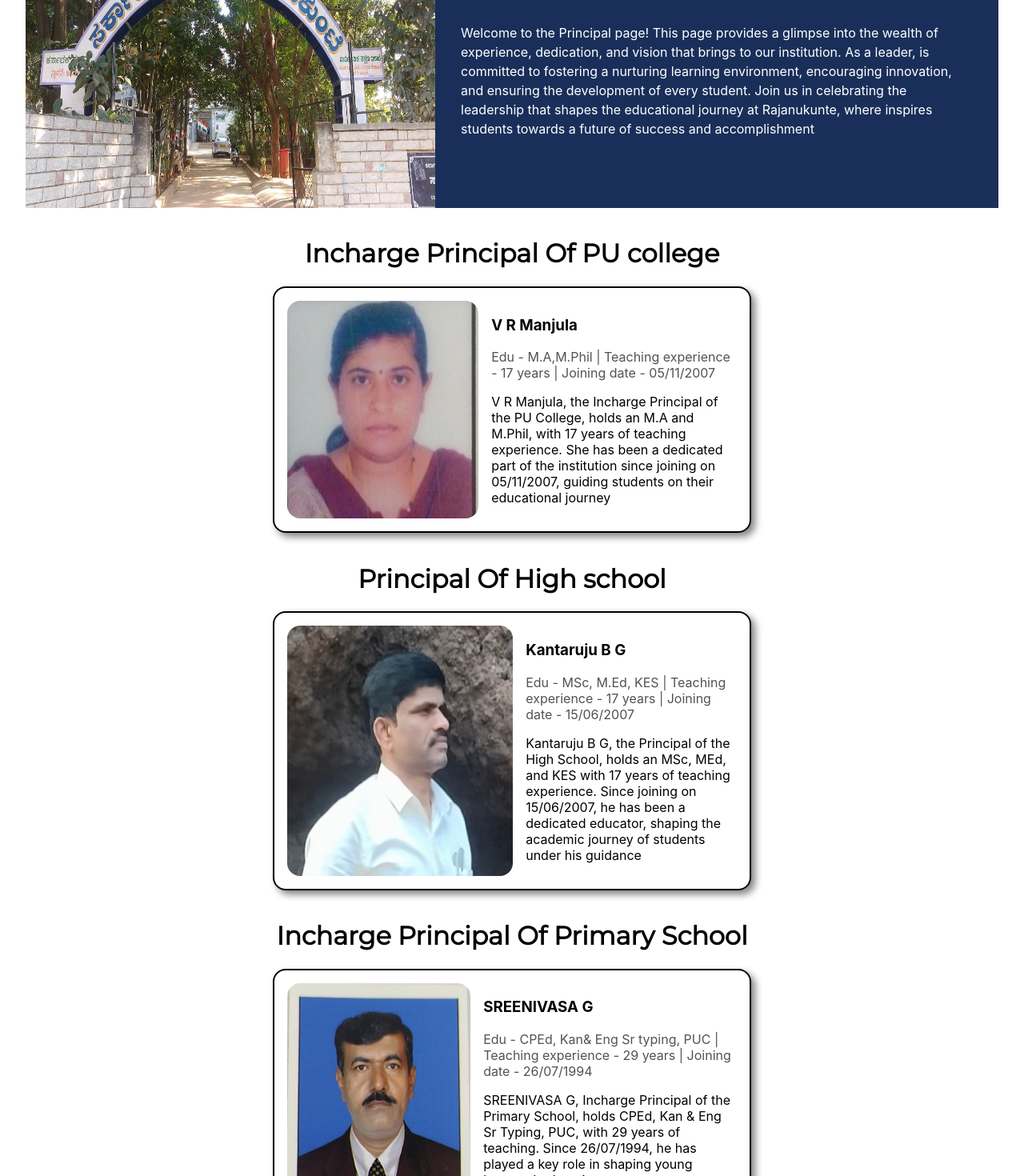
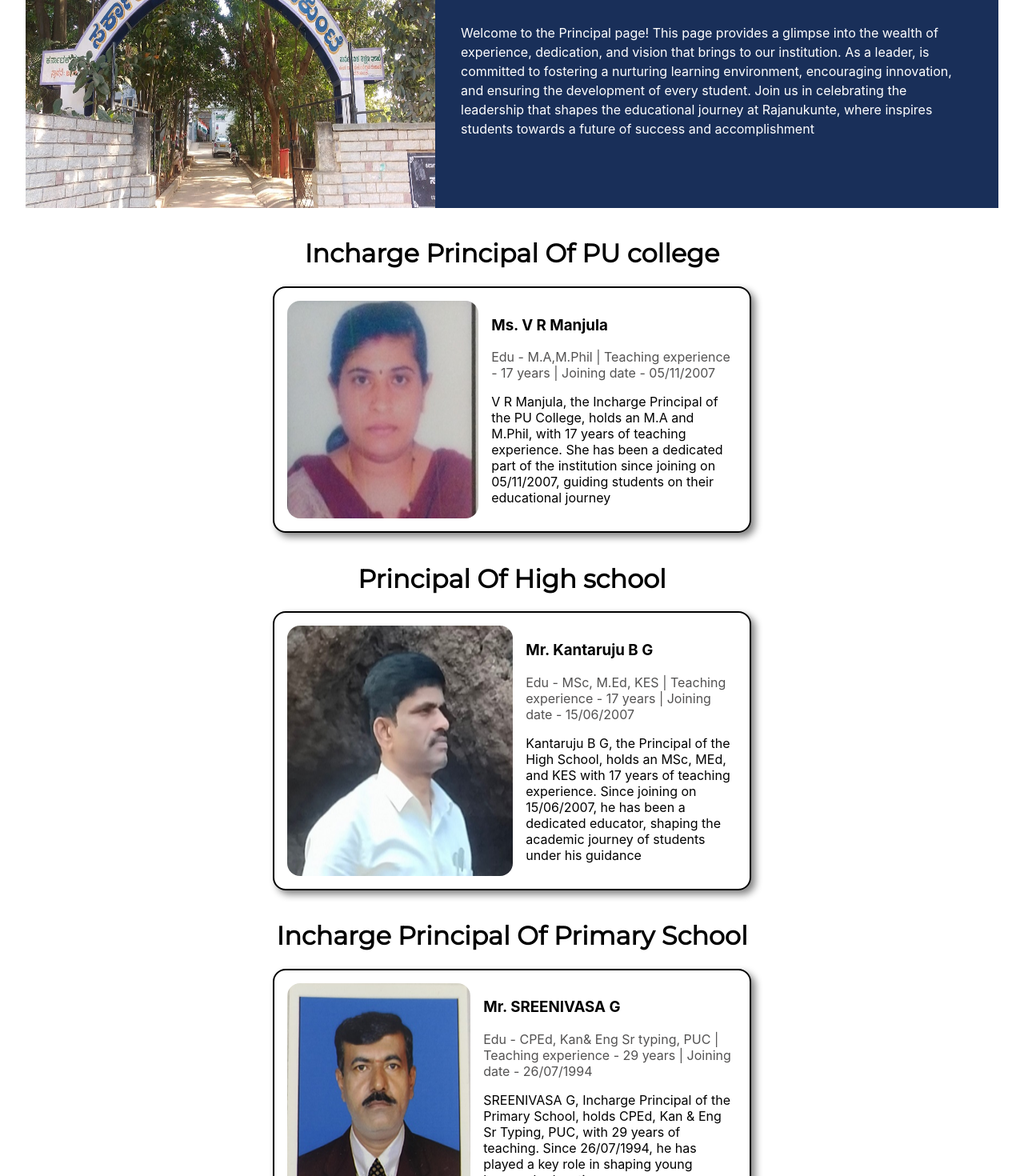
Before and after one commit to Community-Programmer/DevCraft-website, a React (Create React App) app: page /principal in a window 1280 px wide. Shown: the part 378-1848 px from the top of the page at 80% size. Built offline with nearby package versions, Linux system fonts and the light colour scheme.

Commit message:
Made required changes

```diff
--- a/src/Pages/About/College Development committee/Committee.jsx
+++ b/src/Pages/About/College Development committee/Committee.jsx
@@ -54,7 +54,7 @@ const Committee = () => {
           <div className="committee-card">
             <img src={VicePresident} alt="vice president" />
             <div className="profile-info">
-              <h3>R M Somashekar Reddy</h3>
+              <h3>Shri R M Somashekar Reddy</h3>
               <span>About - Businessman</span>
 
               <p>
@@ -74,7 +74,7 @@ const Committee = () => {
           <div className="committee-card">
             <img src={Treasurer} alt="Treasurer" />
             <div className="profile-info">
-              <h3>RC Rajendra Kumar</h3>
+              <h3>Shri RC Rajendra Kumar</h3>
               <span>About - B.Pharm, Social Worker</span>
 
               <p>
--- a/src/Pages/About/Principal/Principal.jsx
+++ b/src/Pages/About/Principal/Principal.jsx
@@ -32,7 +32,7 @@ const Principal = () => {
           <div className="committee-card">
             <img src={Principal1} alt="principal" />
             <div className="profile-info">
-              <h3>V R Manjula</h3>
+              <h3>Ms. V R Manjula</h3>
               <span>
                 Edu - M.A,M.Phil | Teaching experience - 17 years | Joining date
                 - 05/11/2007
@@ -53,7 +53,7 @@ const Principal = () => {
           <div className="committee-card">
             <img src={Principal2} alt="principal" />
             <div className="profile-info">
-              <h3>Kantaruju B G</h3>
+              <h3>Mr. Kantaruju B G</h3>
               <span>
                 Edu - MSc, M.Ed, KES | Teaching experience - 17 years | Joining
                 date - 15/06/2007
@@ -74,7 +74,7 @@ const Principal = () => {
           <div className="committee-card">
             <img src={Principal3} alt="principal" />
             <div className="profile-info">
-              <h3>SREENIVASA G</h3>
+              <h3>Mr. SREENIVASA G</h3>
               <span>
                 Edu - CPEd, Kan& Eng Sr typing, PUC | Teaching experience - 29
                 years | Joining date - 26/07/1994
```
